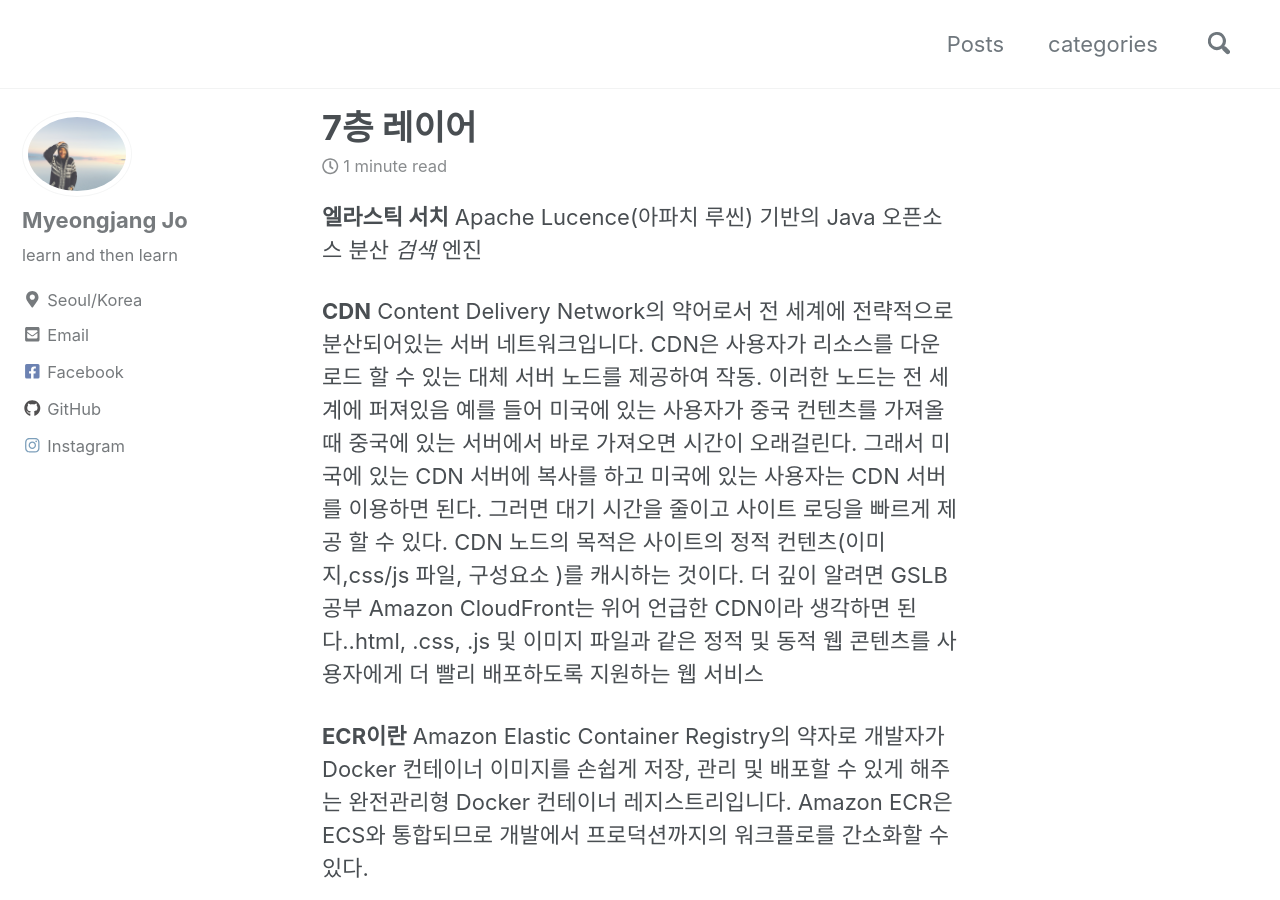
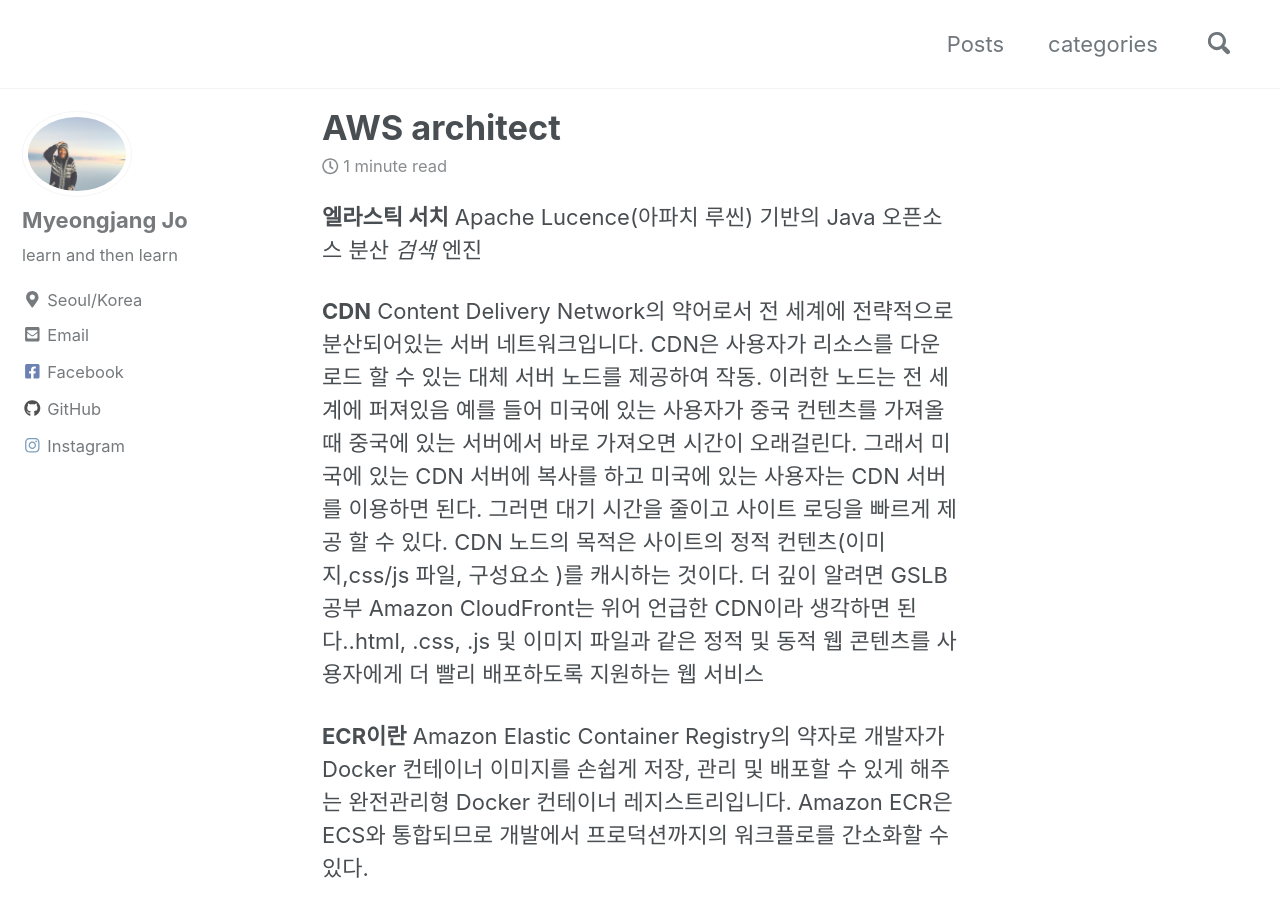
Before and after one commit to josephmjjo/josephmjjo.github.io, a Jekyll site: the page built from _posts/2019-12-19-AWS_architecture.md, in a window 1280 px wide and 900 px high. Built offline with Jekyll 4.4.1, drawn with Linux system fonts in a browser that asks for light colours; cached includes are drawn as plain includes; nearby versions of some CDN libraries; some of the changed text lies outside the part shown.

Commit message:
edit wrong title

```diff
--- a/_posts/2019-12-19-AWS_architecture.md
+++ b/_posts/2019-12-19-AWS_architecture.md
@@ -1,5 +1,5 @@
 ---
-title:  "7층 레이어"
+title:  "AWS architect"
 search: true
 categories:
   - Network
```
Also changed, not shown: _posts/2019-12-16-네트워크 지연 종류.md (+1 -1 lines).
